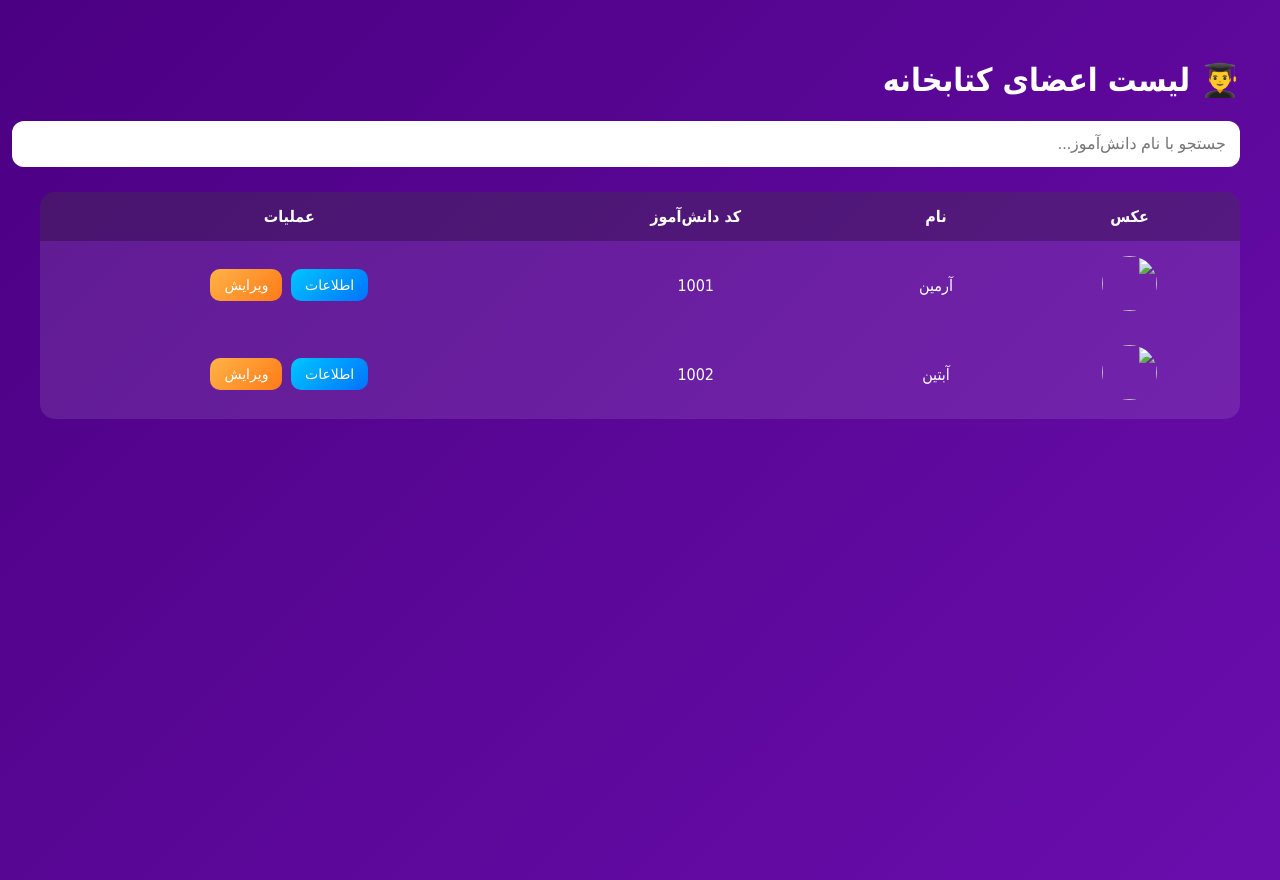
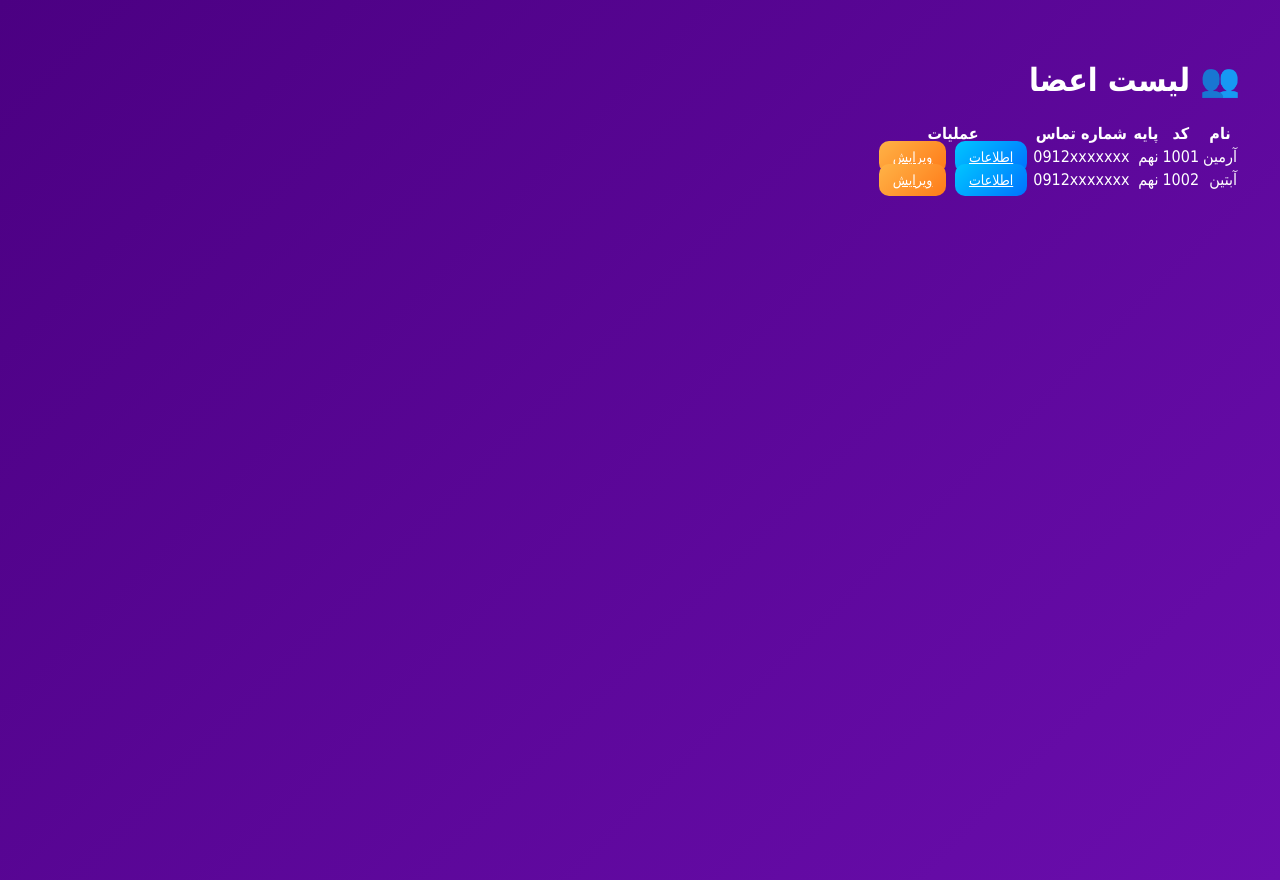
Before and after one commit to arminalvandi/library-management-system, a Python web app: template templates/members.html in a window 1280 px wide. Run offline with Jinja, Linux system fonts and the light colour scheme; the template is opened without the code that fills it, so the values that code supplies are empty; some libraries are stand-ins or nearby versions.

Commit message:
Update members.html

```diff
--- a/templates/members.html
+++ b/templates/members.html
@@ -8,39 +8,37 @@
 <body>
 
 <div class="page">
-    <h1>👨‍🎓 لیست اعضای کتابخانه</h1>
+    <h1>👥 لیست اعضا</h1>
 
-    <!-- جستجو -->
-    <input type="text" class="search-box" placeholder="جستجو با نام دانش‌آموز...">
-
-    <!-- جدول اعضا -->
-    <table class="data-table">
+    <table class="members-table">
         <thead>
             <tr>
-                <th>عکس</th>
                 <th>نام</th>
-                <th>کد دانش‌آموز</th>
+                <th>کد</th>
+                <th>پایه</th>
+                <th>شماره تماس</th>
                 <th>عملیات</th>
             </tr>
         </thead>
         <tbody>
             <tr>
-                <td><img src="https://via.placeholder.com/60" class="avatar"></td>
                 <td>آرمین</td>
                 <td>1001</td>
+                <td>نهم</td>
+                <td>0912xxxxxxx</td>
                 <td>
-                    <button class="btn info">اطلاعات</button>
-                    <button class="btn edit">ویرایش</button>
+                    <a href="member_detail.html?id=1001" class="btn info">اطلاعات</a>
+                    <a href="add_member.html?id=1001" class="btn edit">ویرایش</a>
                 </td>
             </tr>
-
             <tr>
-                <td><img src="https://via.placeholder.com/60" class="avatar"></td>
                 <td>آبتین</td>
                 <td>1002</td>
+                <td>نهم</td>
+                <td>0912xxxxxxx</td>
                 <td>
-                    <button class="btn info">اطلاعات</button>
-                    <button class="btn edit">ویرایش</button>
+                    <a href="member_detail.html?id=1002" class="btn info">اطلاعات</a>
+                    <a href="add_member.html?id=1002" class="btn edit">ویرایش</a>
                 </td>
             </tr>
         </tbody>
```
